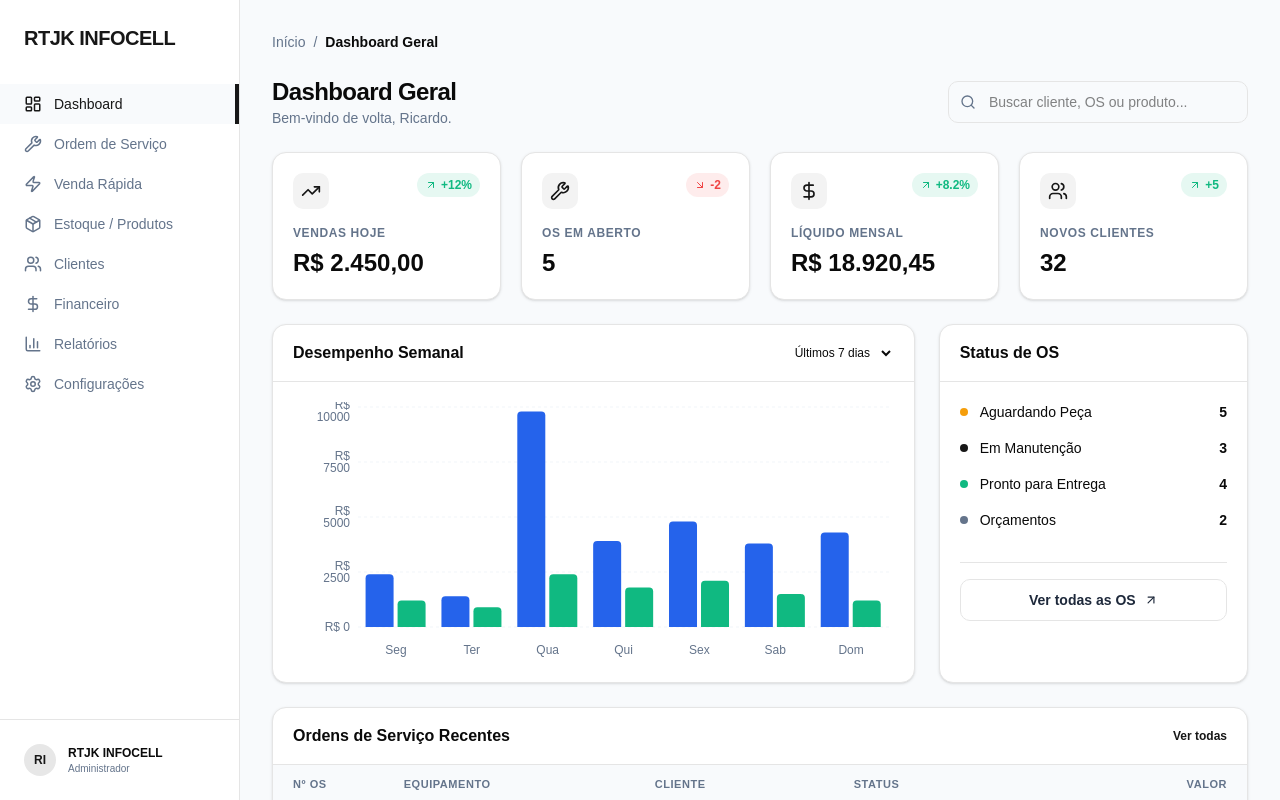
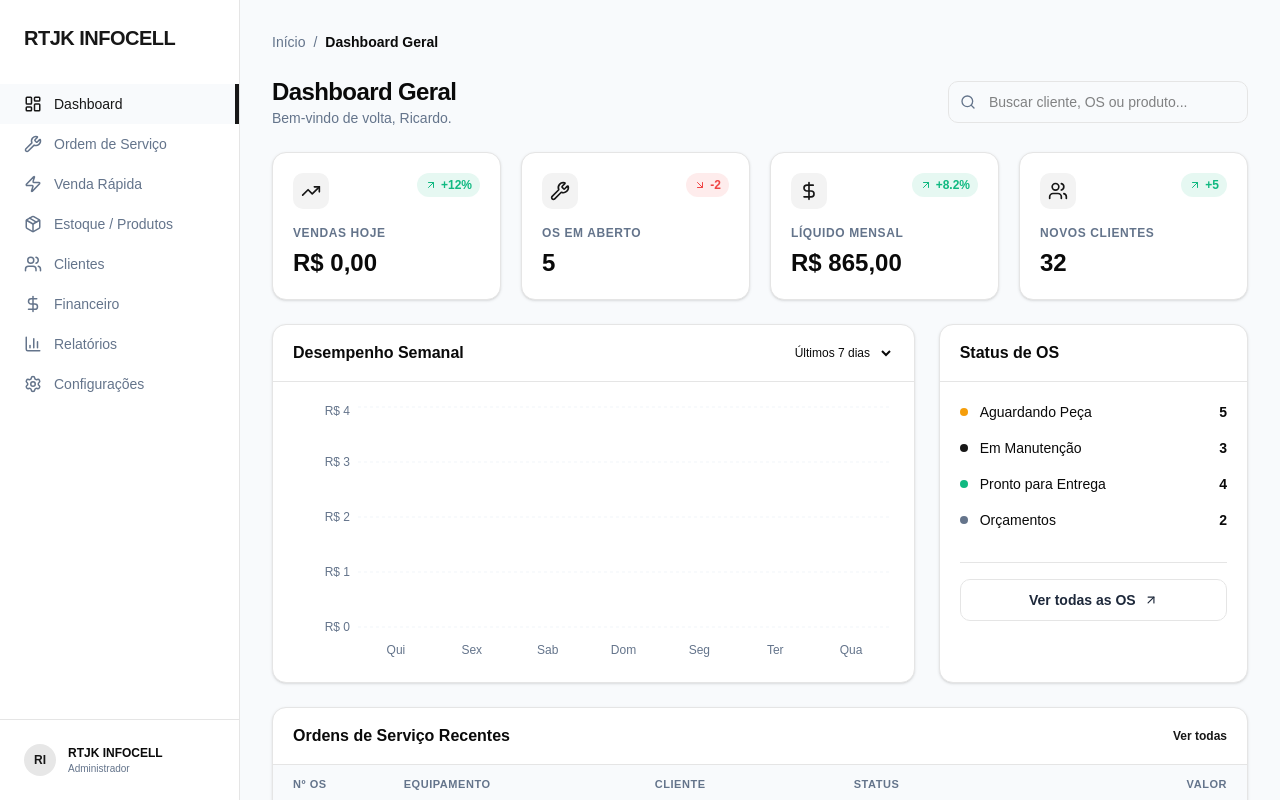
Before and after one commit to rtjkinfocell2024-oss/rtjkinfocell, a React (Vite) app: page / in a window 1280 px wide. Shown: the top 800 px of the page. Built offline with nearby package versions, Linux system fonts and the light colour scheme.

Commit message:
feat: Display transactions on dashboard
Integrates transaction data into the dashboard component to provide real-time financial insights alongside service order statistics. This enhances the dashboard's utility by offering a more comprehensive overview of store performance.

```diff
--- a/src/App.tsx
+++ b/src/App.tsx
@@ -128,7 +128,7 @@ export default function App() {
   const renderContent = () => {
     switch (activeTab) {
       case 'dashboard':
-        return <Dashboard serviceOrders={serviceOrders} setActiveTab={setActiveTab} />;
+        return <Dashboard serviceOrders={serviceOrders} transactions={transactions} setActiveTab={setActiveTab} />;
       case 'os':
         return <ServiceOrders serviceOrders={serviceOrders} onSaveOS={handleSaveOS} customers={customers} machines={machines} onSaveTransaction={handleSaveTransaction} />;
       case 'venda-rapida':
--- a/src/components/Dashboard.tsx
+++ b/src/components/Dashboard.tsx
@@ -17,30 +17,51 @@ import {
   ResponsiveContainer,
 } from 'recharts';
 import { formatCurrency, cn } from '@/src/lib/utils';
-import { ServiceOrder } from '@/src/types';
+import { ServiceOrder, Transaction } from '@/src/types';
 
 interface DashboardProps {
   serviceOrders: ServiceOrder[];
+  transactions: Transaction[];
   setActiveTab: (tab: string) => void;
 }
 
-const data = [
-  { name: 'Seg', vendas: 2400, os: 1200 },
-  { name: 'Ter', vendas: 1398, os: 900 },
-  { name: 'Qua', vendas: 9800, os: 2400 },
-  { name: 'Qui', vendas: 3908, os: 1800 },
-  { name: 'Sex', vendas: 4800, os: 2100 },
-  { name: 'Sab', vendas: 3800, os: 1500 },
-  { name: 'Dom', vendas: 4300, os: 1200 },
-];
+export function Dashboard({ serviceOrders, transactions, setActiveTab }: DashboardProps) {
+  // Calculate stats from transactions
+  const today = new Date().toISOString().split('T')[0];
+  const salesToday = transactions
+    .filter(t => t.type === 'Entrada' && t.date.split('T')[0] === today)
+    .reduce((acc, t) => acc + t.value, 0);
 
-export function Dashboard({ serviceOrders, setActiveTab }: DashboardProps) {
+  const monthlyIncome = transactions
+    .filter(t => t.type === 'Entrada') // Simplified for now, should filter by month
+    .reduce((acc, t) => acc + t.value, 0);
+
   const stats = [
-    { label: 'Vendas Hoje', value: 2450.00, icon: TrendingUp, trend: '+12%', trendUp: true },
+    { label: 'Vendas Hoje', value: salesToday, icon: TrendingUp, trend: '+12%', trendUp: true },
     { label: 'OS em Aberto', value: serviceOrders.filter(os => os.status !== 'Entregue' && os.status !== 'Cancelado').length, icon: Wrench, trend: '-2', trendUp: false },
-    { label: 'Líquido Mensal', value: 18920.45, icon: DollarSign, trend: '+8.2%', trendUp: true },
+    { label: 'Líquido Mensal', value: monthlyIncome, icon: DollarSign, trend: '+8.2%', trendUp: true },
     { label: 'Novos Clientes', value: 32, icon: Users, trend: '+5', trendUp: true },
   ];
+
+  // Prepare chart data (last 7 days)
+  const days = ['Dom', 'Seg', 'Ter', 'Qua', 'Qui', 'Sex', 'Sab'];
+  const chartData = Array.from({ length: 7 }).map((_, i) => {
+    const d = new Date();
+    d.setDate(d.getDate() - (6 - i));
+    const dayName = days[d.getDay()];
+    const dateStr = d.toISOString().split('T')[0];
+
+    const daySales = transactions
+      .filter(t => t.type === 'Entrada' && t.category === 'Venda' && t.date.split('T')[0] === dateStr)
+      .reduce((acc, t) => acc + t.value, 0);
+
+    const dayOS = transactions
+      .filter(t => t.type === 'Entrada' && t.category === 'Serviço' && t.date.split('T')[0] === dateStr)
+      .reduce((acc, t) => acc + t.value, 0);
+
+    return { name: dayName, vendas: daySales, os: dayOS };
+  });
+
   return (
     <div className="flex flex-col gap-6 animate-in fade-in duration-500">
       <header className="flex justify-between items-center">
@@ -95,7 +116,7 @@ export function Dashboard({ serviceOrders, setActiveTab }: DashboardProps) {
           </div>
           <div className="card-content h-[300px]">
             <ResponsiveContainer width="100%" height="100%">
-              <BarChart data={data}>
+              <BarChart data={chartData}>
                 <CartesianGrid strokeDasharray="3 3" vertical={false} stroke="#f1f5f9" />
                 <XAxis
                   dataKey="name"
--- a/src/components/Sales.tsx
+++ b/src/components/Sales.tsx
@@ -405,7 +405,7 @@ export function QuickSale({ products, customers, machines, onSaveTransaction, on
 
       {/* MODAL DE SUCESSO E IMPRESSÃO */}
       {isSuccess && (
-        <div className="fixed inset-0 z-[60] flex items-center justify-center p-4 bg-black/80 backdrop-blur-md animate-in fade-in duration-300">
+        <div className="fixed inset-0 z-[60] flex items-center justify-center p-4 bg-black/80 backdrop-blur-md animate-in fade-in duration-300 print:hidden">
            <div className="bg-white w-full max-w-sm rounded-[32px] shadow-2xl overflow-hidden animate-in zoom-in-95 duration-300">
              <div className="p-8 flex flex-col items-center text-center">
                <div className="w-20 h-20 bg-success rounded-full flex items-center justify-center text-white mb-6 animate-in bounce-in duration-500 delay-150 shadow-lg shadow-success/30">
```
